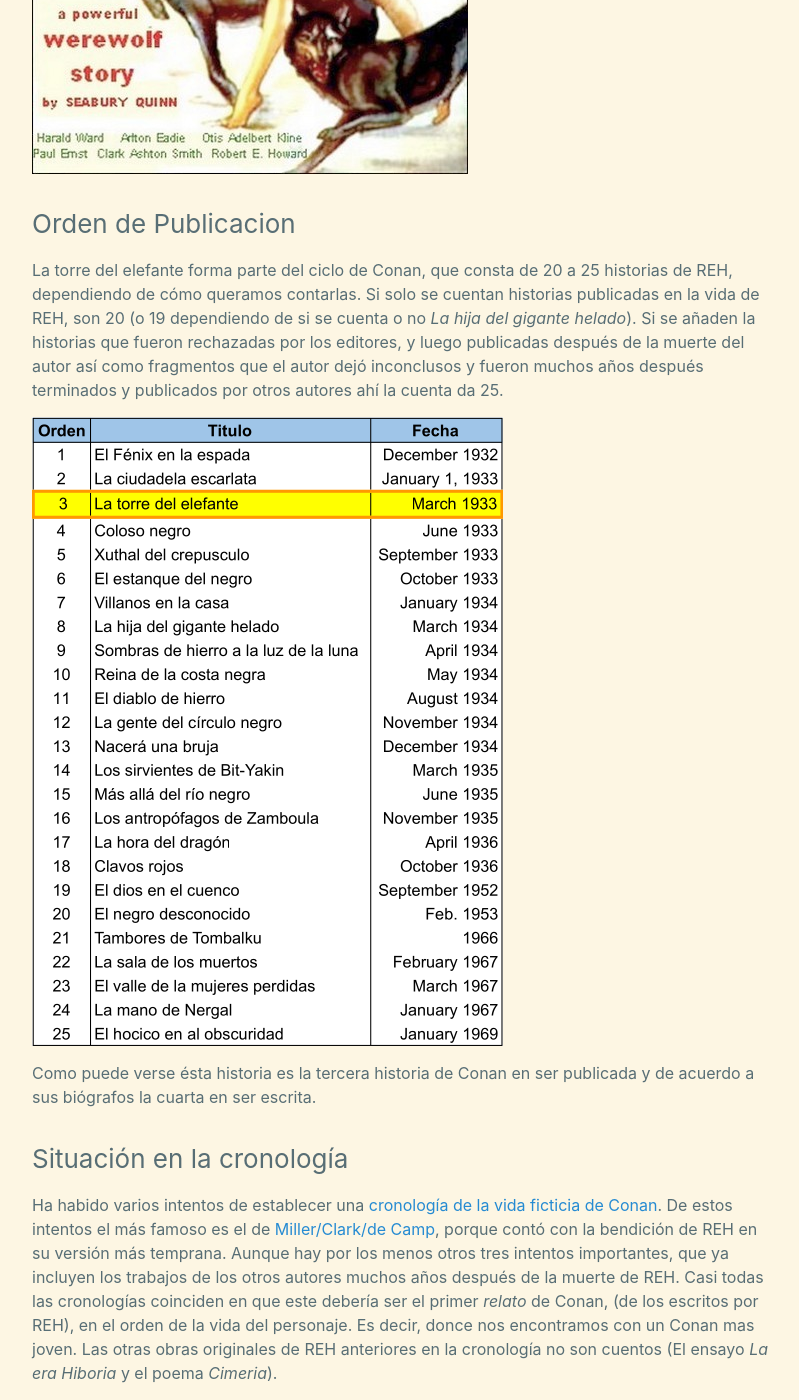
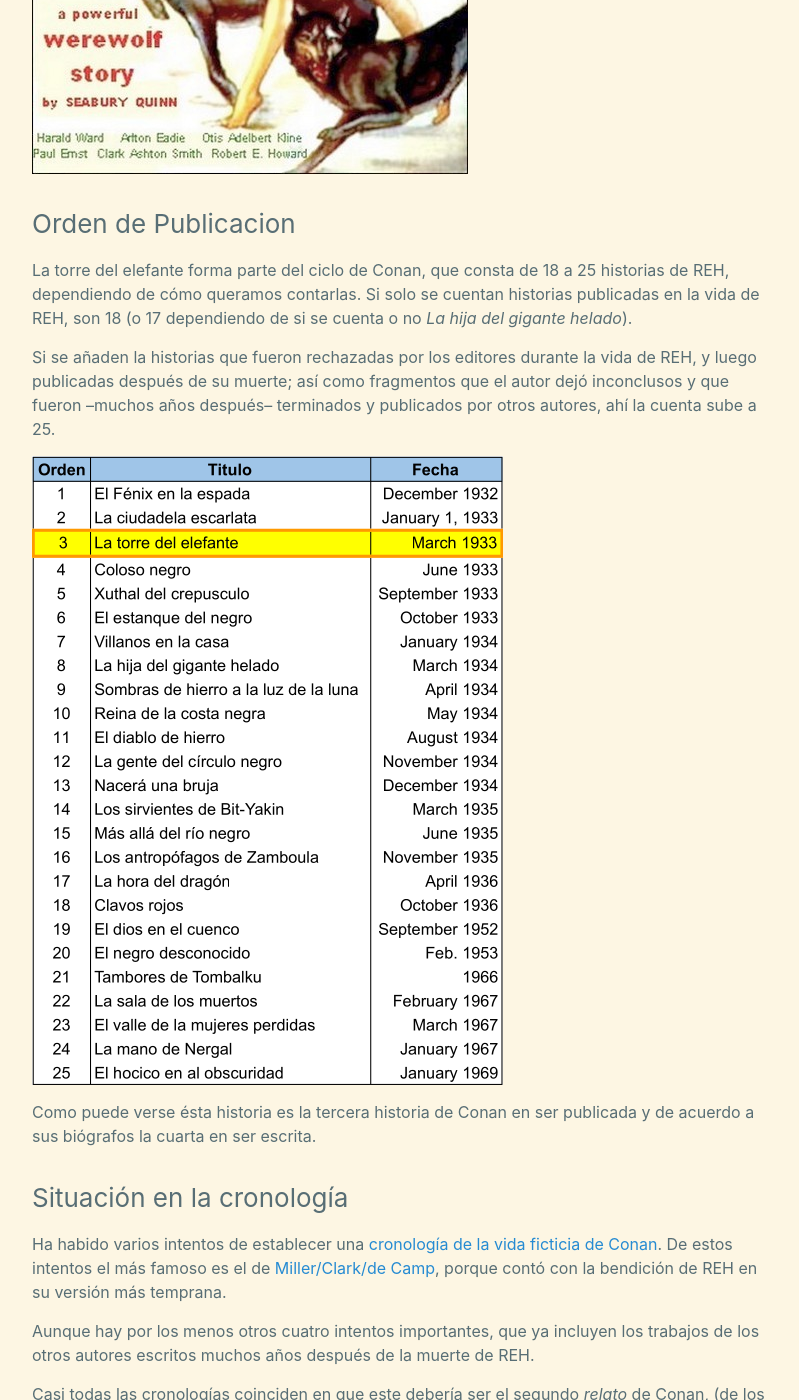
Before and after one commit to nemediano/canalREH, a Jekyll site: the page built from docs/_posts/2023-12-15-la-torre-del-elefante.md, in a window 1280 px wide and 1400 px high, scrolled down 1066 px. Shown: the whole window, without its empty margins (238-1037 px from the left). Built offline with Jekyll 4.4.1, drawn with Linux system fonts in a browser that asks for light colours; some of the changed text lies outside the part shown.

```diff
--- a/docs/_posts/2023-12-15-la-torre-del-elefante.md
+++ b/docs/_posts/2023-12-15-la-torre-del-elefante.md
@@ -35,9 +35,11 @@
 ![Weird Tales 1933 - #3 cover]({{ site.baseurl }}/static/images/conan/torreElefante/WeirdTales-1933-03.jpg "Weird Tales 1933 - #3")
 
 ### Orden de Publicacion
-La torre del elefante forma parte del ciclo de Conan, que consta de 20 a 25 historias de REH, dependiendo de cómo queramos contarlas.
-Si solo se cuentan historias publicadas en la vida de REH, son 20 (o 19 dependiendo de si se cuenta o no *La hija del gigante helado*).
-Si se añaden la historias que fueron rechazadas por los editores, y luego publicadas después de la muerte del autor así como fragmentos que el autor dejó inconclusos y fueron muchos años después terminados y publicados por otros autores ahí la cuenta da 25.
+
+La torre del elefante forma parte del ciclo de Conan, que consta de 18 a 25 historias de REH, dependiendo de cómo queramos contarlas.
+Si solo se cuentan historias publicadas en la vida de REH, son 18 (o 17 dependiendo de si se cuenta o no *La hija del gigante helado*).
+
+Si se añaden la historias que fueron rechazadas por los editores durante la vida de REH, y luego publicadas después de su muerte; así como fragmentos que el autor dejó inconclusos y que fueron --muchos años después-- terminados y publicados por otros autores, ahí la cuenta sube a 25.
 
 ![Orden de publicacion]({{ site.baseurl }}/static/images/conan/torreElefante/OrdenPublicacion.png "Orden de publicación")
 
@@ -46,10 +48,15 @@
 ### Situación en la cronología
 
 Ha habido varios intentos de establecer una [cronología de la vida ficticia de Conan](https://en.wikipedia.org/wiki/Conan_chronologies). De estos intentos el más famoso es el de [Miller/Clark/de Camp](https://en.wikipedia.org/wiki/Conan_chronologies#Miller/Clark/de_Camp_chronologies), porque contó con la bendición de REH en su versión más temprana.
-Aunque hay por los menos otros tres intentos importantes, que ya incluyen los trabajos de los otros autores muchos años después de la muerte de REH.
-Casi todas las cronologías coinciden en que este debería ser el primer *relato* de Conan, (de los escritos por REH), en el orden de la vida del personaje.
-Es decir, donce nos encontramos con un Conan mas joven.
-Las otras obras originales de REH anteriores en la cronología no son cuentos (El ensayo *La era Hiboria* y el poema *Cimeria*).
+
+Aunque hay por los menos otros cuatro intentos importantes, que ya incluyen los trabajos de los otros autores escritos muchos años después de la muerte de REH.
+
+Casi todas las cronologías coinciden en que este debería ser el segundo *relato* de Conan, (de los escritos por REH), en el orden de la vida del personaje.
+Es decir, donce nos encontramos con un Conan muy joven. Aunque en el relato su edad no se menciona, de acuerdo a las cronologías Conan deberia haber tenido cerca de 17 años.
+
+De las otras obras originales de REH anteriores en la cronología dos no son cuentos.
+El ensayo *La era Hiboria* y el poema *Cimeria*.
+Finalmente a la única historia que la antecee: *La hija del gigante helado* a veces se le disputa su *status* de historia de Conan.
 
 ![Orden en la cronología]({{ site.baseurl }}/static/images/conan/torreElefante/Cronologias.png "Orden en la cronología")
 
```
Also changed, not shown: TorreElefante/img/mapas/inset.jpg, 2 other files.
